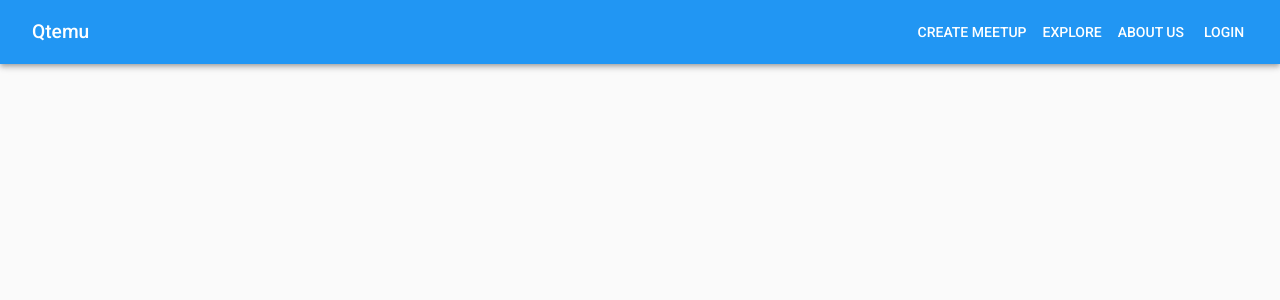
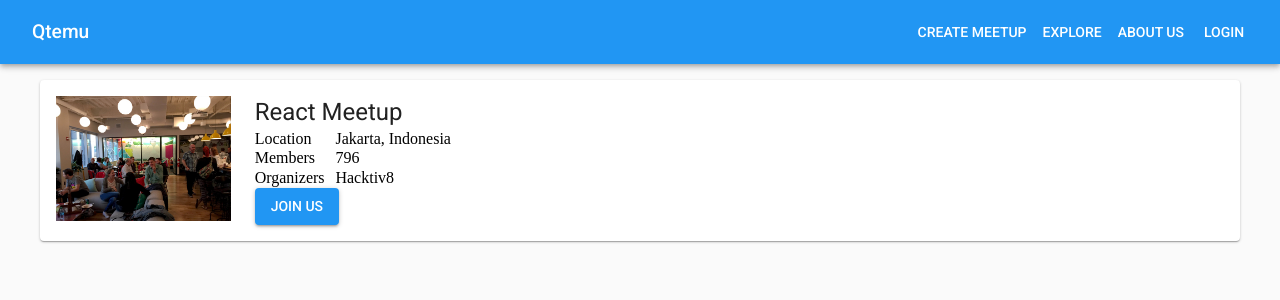
Before and after one commit to rickynugroho/qtemu_material_ui, a React (Create React App) app: page / in a window 1280 px wide. Shown: the top 300 px of the page. Built offline with nearby package versions, Linux system fonts and the light colour scheme.

Commit message:
Add section for active meetup

```diff
--- a/src/pages/index.js
+++ b/src/pages/index.js
@@ -3,21 +3,112 @@ import PropTypes from 'prop-types';
 import { withStyles } from '@material-ui/core/styles';
 import withRoot from '../withRoot';
 import Header from '../components/organisms/Header';
+import Section from '../components/molecules/Section';
+import { Grid, Typography, Button } from '@material-ui/core';
+import Image from '../components/atoms/Image';
+import LeftRightField from '../components/molecules/LefRightField';
+
 
 const styles = theme => ({
   root: {
     // textAlign: 'center',
     // paddingTop: theme.spacing.unit * 20,
   },
+  fluidImage: {
+    width: "100%",
+  }
 });
 
 class Index extends React.Component {
+  constructor() {
+    super();
+
+    this.state = {
+      tanggal: new Date().toString(),
+      info: {
+        meetupName: 'React Meetup',
+        meetupImage: '/img/host-meetup.jpg',
+        location: 'Jakarta, Indonesia',
+        numberOfMembers: '796',
+        headOrganizer: 'Hacktiv8',
+        memberOrganizer: [],
+      },
+      twitter: '@ReactMeetup',
+      hashTag: '#reactmeetup',
+      meetups: [
+        {
+          id: 39,
+          date: '1 November 2017',
+          topic: 'React Meetup with kumparan',
+          participants: '54'
+        },
+        {
+          id: 40,
+          date: '15 September 2017',
+          topic: 'React Meetup with bibli',
+          participants: '65'
+        },
+        {
+          id: 41,
+          date: '7 October 2017',
+          topic: 'React Meetup with Hacktiv8',
+          participants: '81'
+        }
+      ]
+    };
+  }
+
   render() {
     const { classes } = this.props;
 
     return (
       <div className={classes.root}>
-        <Header test='123' />
+        <Header />
+
+        <Section>
+          <Grid container spacing={24}>
+            <Grid item xs={2}>
+              <Image
+                src={this.state.info.meetupImage}
+                alt={this.state.info.meetupName}
+                className={classes.fluidImage}
+              />
+            </Grid>
+            <Grid item xs={10}>
+              <Grid
+                container
+                direction="column"
+                justify="space-between"
+                alignItems="flex-start"
+                style={{ height: '100%' }}
+              >
+                <Grid item>
+                  <Typography variant="headline" component="h3">
+                    {this.state.info.meetupName}
+                  </Typography>
+                </Grid>
+
+                <Grid item style={{ width: '100%' }}>
+                  <LeftRightField leftText="Location" rightText={this.state.info.location} />
+                </Grid>
+
+                <Grid item style={{ width: '100%' }}>
+                  <LeftRightField leftText="Members" rightText={this.state.info.numberOfMembers} />
+                </Grid>
+
+                <Grid item style={{ width: '100%' }}>
+                  <LeftRightField leftText="Organizers" rightText={this.state.info.headOrganizer} />
+                </Grid>
+
+                <Grid item style={{ width: '100%' }}>
+                  <Button variant="contained" color="primary" className={classes.button}>
+                    Join Us
+                  </Button>
+                </Grid>
+              </Grid>
+            </Grid>
+          </Grid>
+        </Section>
       </div>
     );
   }
```
Also changed, not shown: public/img/host-meetup.jpg (added).
